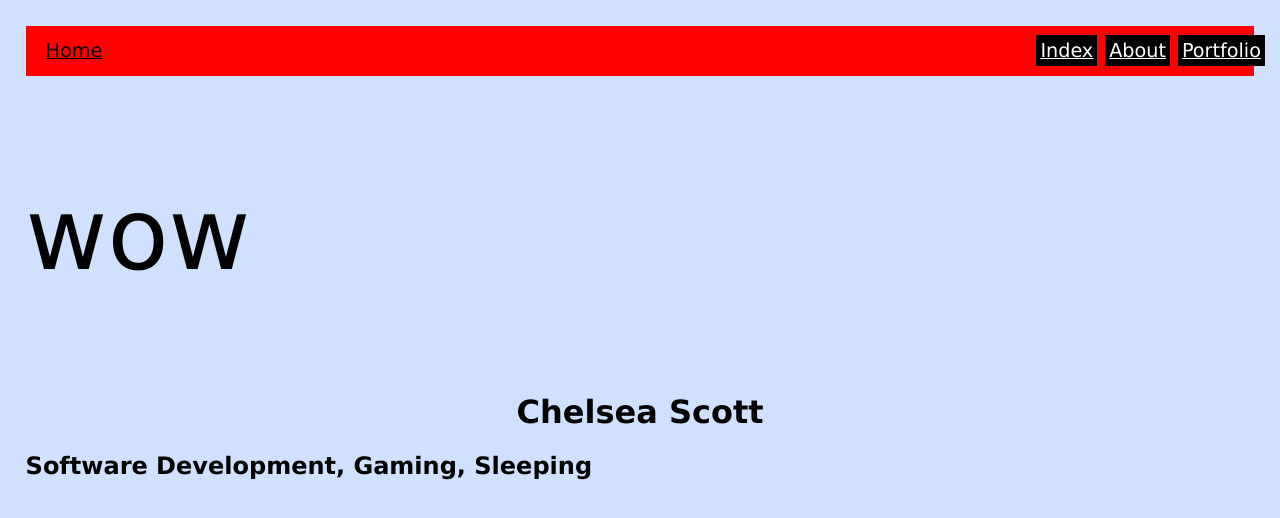
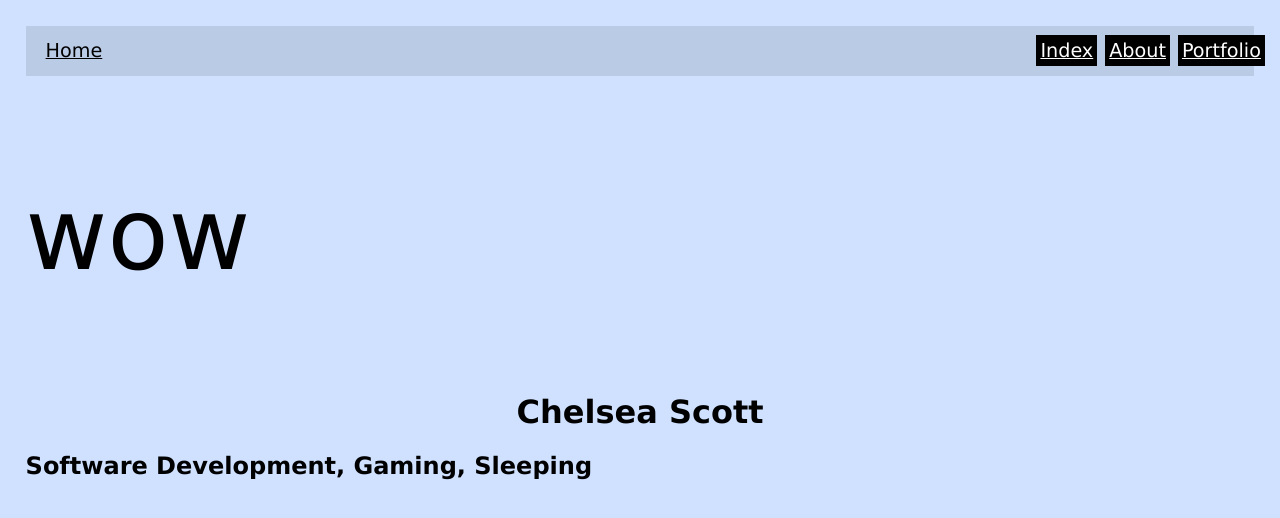
Before and after one commit to Chelsea-Scott-Personal-Website/Personal_Site, a plain HTML site: page index.html in a window 1280 px wide. Drawn offline with Linux system fonts and the light colour scheme.

Commit message:
changed navbar color to darker shade of bg

```diff
--- a/navbar.css
+++ b/navbar.css
@@ -1,5 +1,5 @@
 nav {
-    background-color: red;
+    background: #bacbe6;
     height: 50px;
     display: flex;
     justify-content: space-between;
```
